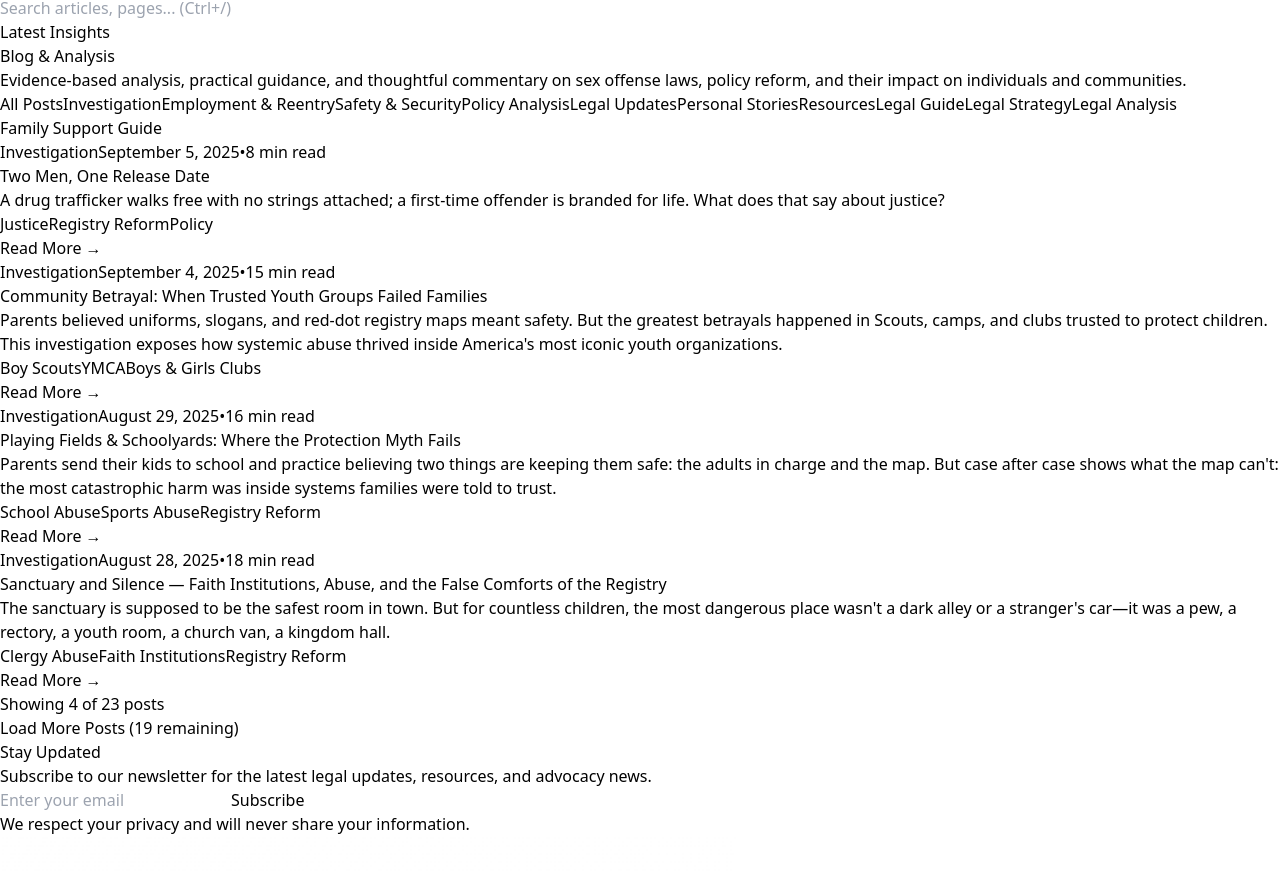
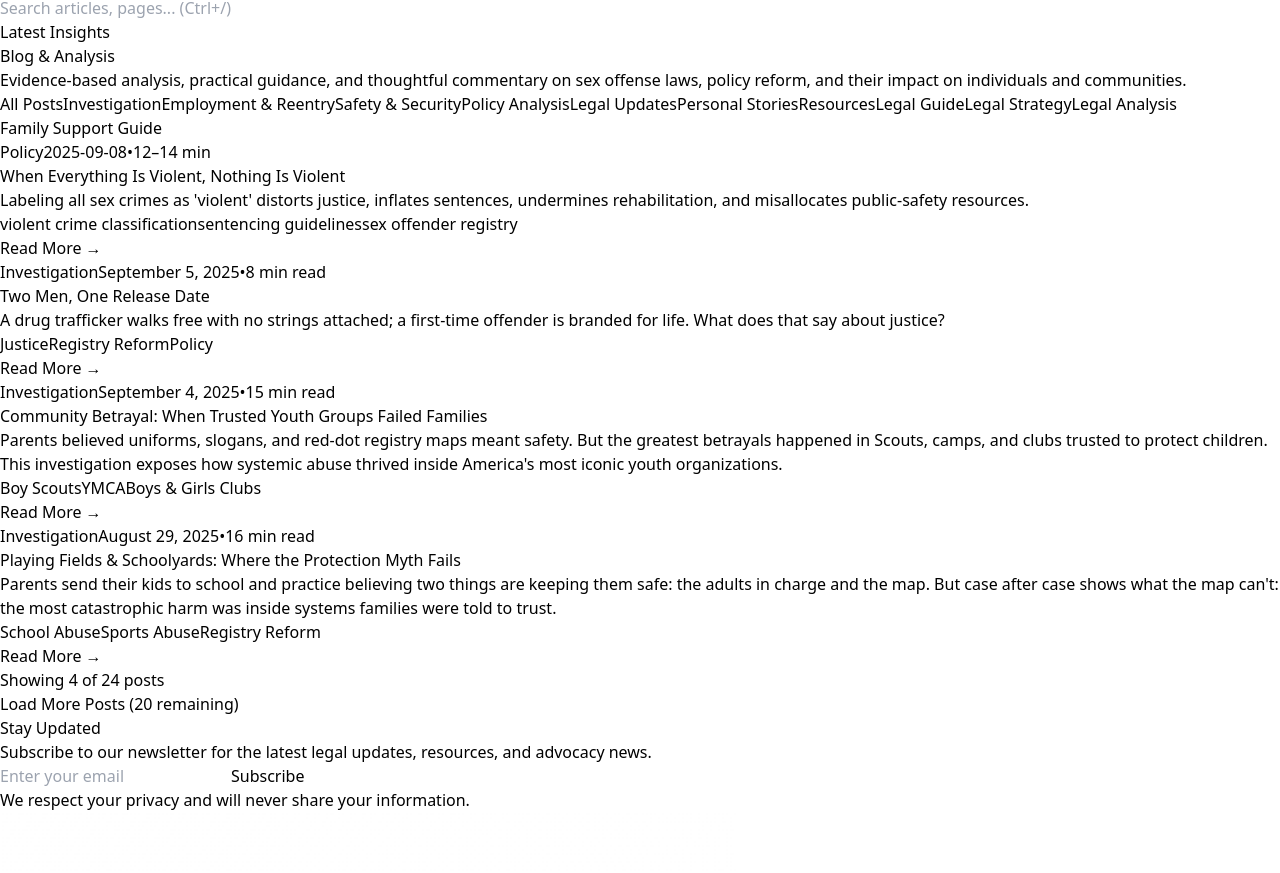
Before and after one commit to projectsolarrecon/Solar, a React (Vite) app: page /blog in a window 1280 px wide. Shown: the part 3036-3909 px from the top of the page. Built offline with nearby package versions, Linux system fonts and the light colour scheme.

Commit message:
Update blogPosts.ts

```diff
--- a/src/data/blogPosts.ts
+++ b/src/data/blogPosts.ts
@@ -11,6 +11,25 @@ export interface BlogPost {
 }
 
 export const allBlogPosts: BlogPost[] = [
+  // Insert this object at the TOP of the exported array (newest-first):
+
+  {
+  id: "when-everything-is-violent-2025-09-08",
+  title: "When Everything Is Violent, Nothing Is Violent",
+  excerpt:
+    "Labeling all sex crimes as 'violent' distorts justice, inflates sentences, undermines rehabilitation, and misallocates public-safety resources.",
+  author: "The SOLAR Project",
+  date: "2025-09-08",
+  readTime: "12–14 min",
+  category: "Policy",
+  tags: ["violent crime classification",
+    "sentencing guidelines",
+    "sex offender registry",
+    "Bureau of Prisons",
+    "First Step Act",
+    "RDAP"],
+  path: "/blog/when-everything-is-violent"
+  },
   {
   id: 'two-men-one-release-date',
   title: 'Two Men, One Release Date',
```
